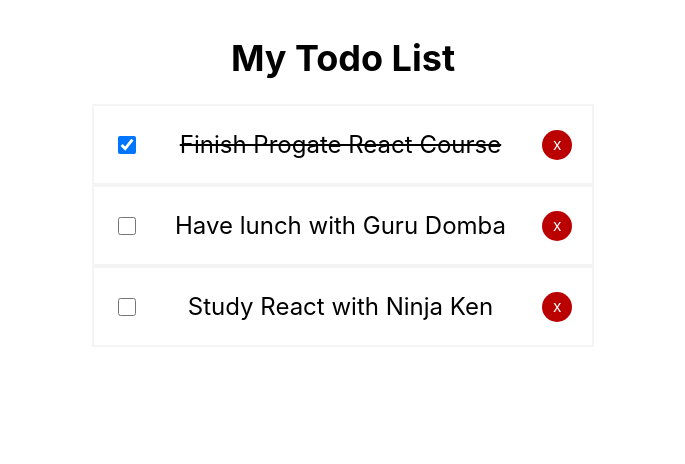
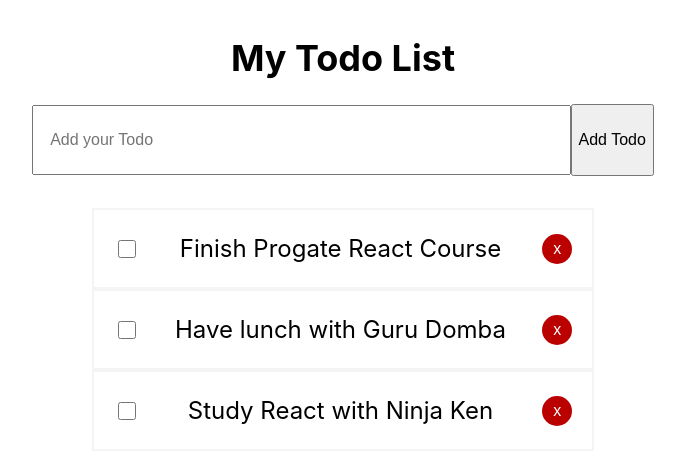
Before and after one commit to nurulaamalia/progate-react-todo-app-test, a React (Create React App) app in the folder todo-app/: page / in a window 1280 px wide. Shown: the top 464 px of the page, without its empty margins (297-982 px from the left). Built offline with nearby package versions, Linux system fonts and the light colour scheme.

Commit message:
Develop add todo feature

```diff
--- a/todo-app/src/App.js
+++ b/todo-app/src/App.js
@@ -1,11 +1,24 @@
 import React, { useState } from "react";
 import Todos from "./components/Todos";
+import TodoForm from "./components/TodoForm";
 
 function App() {
   const [todos, setTodos] = useState([
-    { id: 1, title: "Finish Progate React Course", completed: true },
-    { id: 2, title: "Have lunch with Guru Domba", completed: false },
-    { id: 3, title: "Study React with Ninja Ken", completed: false },
+    {
+      id: 1,
+      title: "Finish Progate React Course",
+      completed: false,
+    },
+    {
+      id: 2,
+      title: "Have lunch with Guru Domba",
+      completed: false,
+    },
+    {
+      id: 3,
+      title: "Study React with Ninja Ken",
+      completed: false,
+    },
   ]);
 
   const toggleCompleted = (todoId) => {
@@ -23,9 +36,25 @@
     setTodos(updatedTodos);
   };
 
+  const addTodo = (todoTitle) => {
+    if (todoTitle === "") {
+      return;
+    }
+
+    const newTodo = {
+      id: todos.length + 1,
+      title: todoTitle,
+      completed: false,
+    };
+
+    const updatedTodos = todos.concat(newTodo);
+    setTodos(updatedTodos);
+  };
+
   return (
-    <div style={{ textAlign: "center", padding: "12px" }}>
-      <h1 style={{ fontSize: "36px" }}>My Todo List</h1>
+    <div style={styles.container}>
+      <h1 style={styles.title}>My Todo List</h1>
+      <TodoForm addTodo={addTodo} />
       <Todos
         todos={todos}
         toggleCompleted={toggleCompleted}
@@ -35,4 +64,14 @@
   );
 }
 
+const styles = {
+  container: {
+    textAlign: "center",
+    padding: "12px",
+  },
+  title: {
+    fontSize: "36px",
+  },
+};
+
 export default App;
--- /dev/null
+++ b/todo-app/src/components/TodoForm.js
@@ -0,0 +1,44 @@
+import React, { useState } from "react";
+
+const TodoForm = ({ addTodo }) => {
+  const [title, setTitle] = useState("");
+
+  const handleSubmit = (event) => {
+    event.preventDefault();
+    addTodo(title);
+    setTitle("");
+  };
+
+  return (
+    <div style={styles.container}>
+      <form onSubmit={handleSubmit}>
+        <input
+          type="text"
+          placeholder="Add your Todo"
+          style={styles.formInput}
+          value={title}
+          onChange={(e) => setTitle(e.target.value)}
+        />
+        <button style={styles.button}>Add Todo</button>
+      </form>
+    </div>
+  );
+};
+
+const styles = {
+  container: {
+    marginBottom: "32px",
+  },
+  formInput: {
+    height: "66px",
+    width: "40%",
+    fontSize: "16px",
+    padding: "0 16px",
+  },
+  button: {
+    height: "72px",
+    fontSize: "16px",
+  },
+};
+
+export default TodoForm;
```
